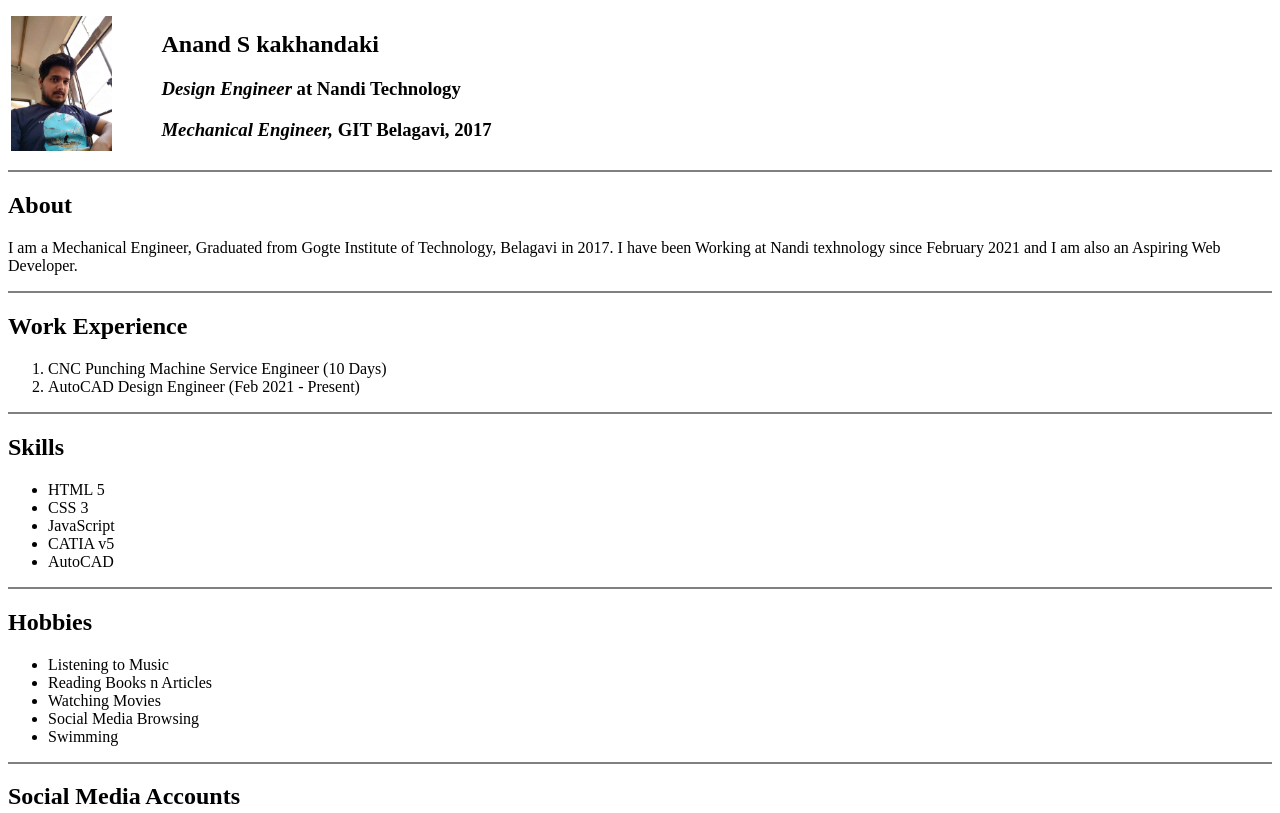
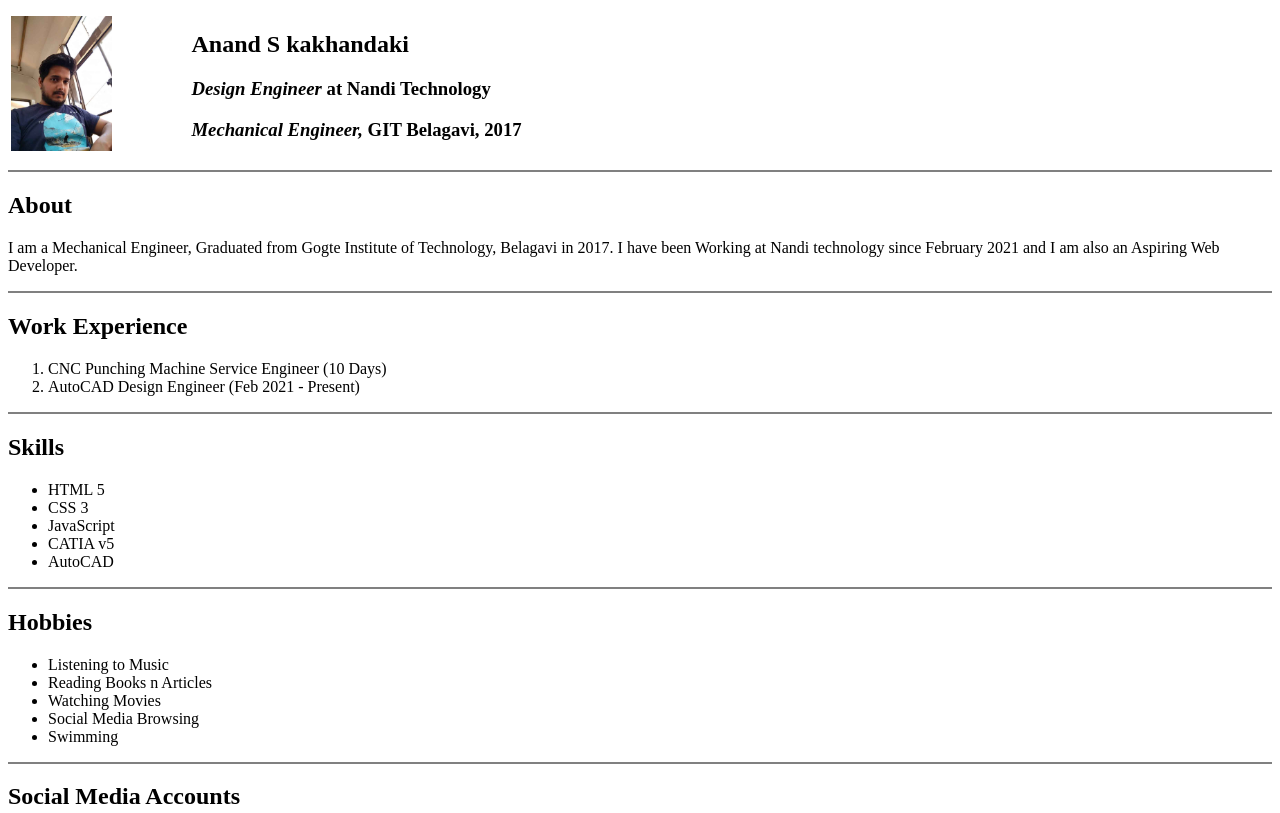
Before and after one commit to anandsk716/cv, a plain HTML site: page index.html in a window 1280 px wide. Shown: the top 813 px of the page. Drawn offline with Linux system fonts and the light colour scheme.

Commit message:
Update index.html

```diff
--- a/index.html
+++ b/index.html
@@ -5,7 +5,7 @@
     <title>Anand S Kakhandaki</title>
   </head>
   <body>
-    <table style="width:50%">
+    <table style="width:60%">
       <tr>
         <td>
           <img src="anand.jpg" alt="Anand's Image" width:"105" height="135">
@@ -21,7 +21,7 @@
 
     <hr size:"3"; noshade>
     <h2>About</h2>
-    <p>I am a Mechanical Engineer, Graduated from Gogte Institute of Technology, Belagavi in 2017. I have been Working at Nandi texhnology since February 2021 and I am also an Aspiring Web Developer.</p>
+    <p>I am a Mechanical Engineer, Graduated from Gogte Institute of Technology, Belagavi in 2017. I have been Working at Nandi technology since February 2021 and I am also an Aspiring Web Developer.</p>
     <hr size:"3" noshade>
     <h2>Work Experience</h2>
     <ol>
```
